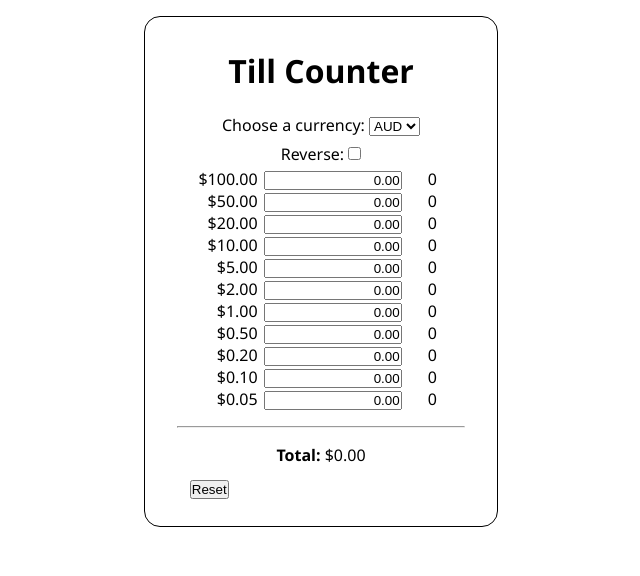
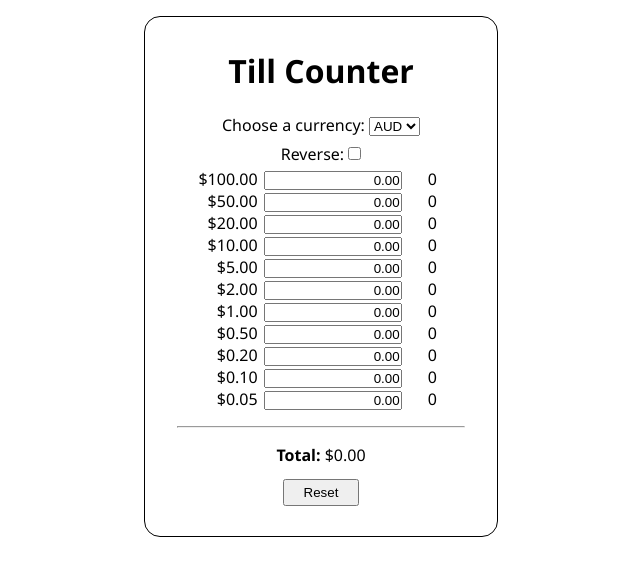
Before and after one commit to morgandival/till-counter, a React (Create React App) app: page / in a window 1280 px wide. Shown: the top 576 px of the page, without its empty margins (319-959 px from the left). Built offline with nearby package versions, Linux system fonts and the light colour scheme.

Commit message:
Modified styles of reset button

```diff
--- a/src/index.css
+++ b/src/index.css
@@ -53,6 +53,11 @@ input:invalid {
 }
 
 .reset {
+  text-align: center;
+  margin: 0.5em;
+}
+
+.reset button {
   margin: 0.4em;
   padding: 0.3em 1.4em;
 }
```
